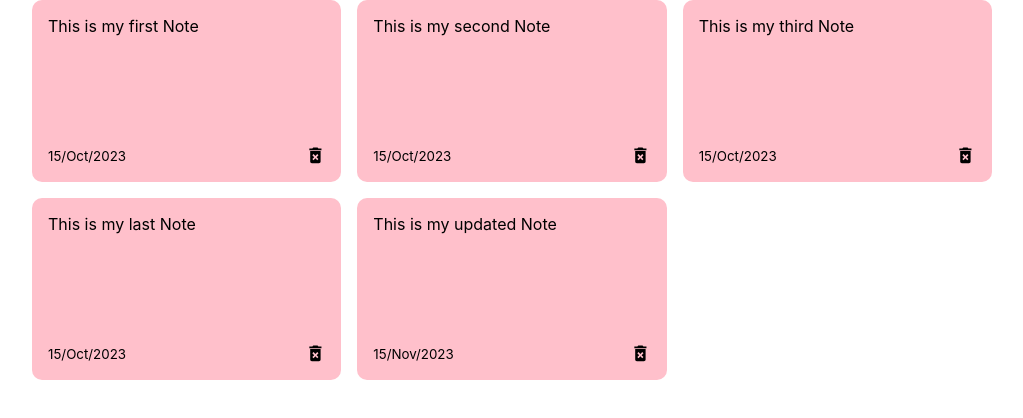
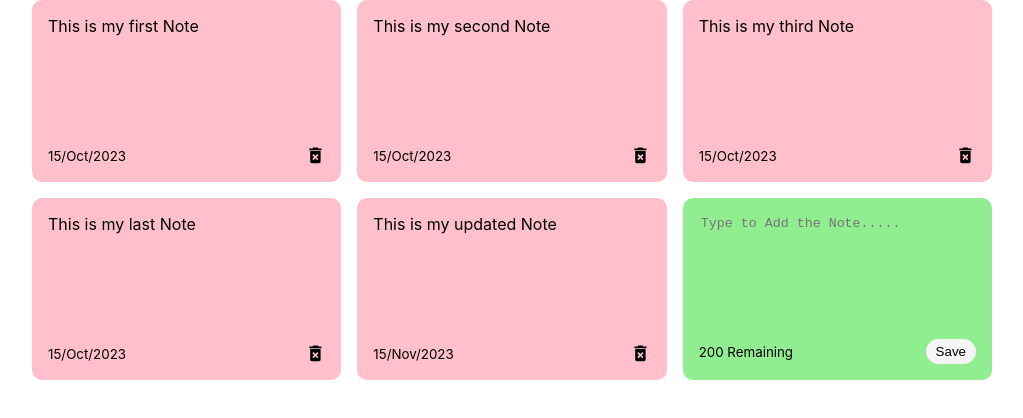
Before and after one commit to lucky-2104/Notes-WebApp, a React (Create React App) app in the folder notes-app/: page / in a window 1280 px wide. Shown: the top 418 px of the page, without its empty margins (128-1151 px from the left). Built offline with nearby package versions, Linux system fonts and the light colour scheme.

Commit message:
Changes made

```diff
--- a/notes-app/src/App.js
+++ b/notes-app/src/App.js
@@ -32,6 +32,7 @@
   return (
     <div className="container">
       <NotesList notes={notes} />
+
     </div>
   )
 };
--- /dev/null
+++ b/notes-app/src/components/AddNote.js
@@ -0,0 +1,30 @@
+import { useState } from 'react';
+
+const AddNote = () => {
+
+    const [noteText, setNoteText] = useState("");
+    const handleChange = (event) => {
+        setNoteText(event.target.value);
+    };
+
+    const handleSaveclick = () => {
+
+    }
+    return (
+        <div className="note new">
+            <textarea rows="8" cols="10"
+                placeholder="Type to Add the Note....."
+                value = {noteText}
+                onChange={handleChange}>
+
+            </textarea>
+            <div className="note-footer">
+                <small>200 Remaining</small>
+                <button className="save" onClick={handleSaveclick}>Save</button>
+            </div>
+
+        </div>
+    )
+};
+
+export default AddNote;
--- a/notes-app/src/components/Note.js
+++ b/notes-app/src/components/Note.js
@@ -7,7 +7,7 @@
                 {text}
             </span>
             <div className="note-footer">
-                <small>{ date}</small>
+                <small>{date}</small>
                 <MdDeleteForever
 					className='delete-icon'
 					size='1.3em'
--- a/notes-app/src/components/NotesList.js
+++ b/notes-app/src/components/NotesList.js
@@ -1,12 +1,17 @@
 import Note from "./Note";
-
+import AddNote from "./AddNote";
 const NotesList = ({notes}) => {
     return (
         <div className='notes-list'>
             {notes.map((notes) => (
-                <Note id={notes.id} text={ notes.text} date = {notes.date} />
+                <Note
+                    id={notes.id}
+                    text={notes.text}
+                    date={notes.date}
+                />
 
             ))}
+            <AddNote/>
 
         </div>
     )
--- a/notes-app/src/index.css
+++ b/notes-app/src/index.css
@@ -27,7 +27,32 @@
 
 }
 
+.note.new{
+  background-color: lightgreen;
 
+}
+
+textarea{
+  border: none;
+  resize : none;
+  background-color: lightgreen;
+}
+
+textarea:focus{
+  outline : none;
+}
+
+.save:hover{
+  background-color: lightblue;
+  cursor: pointer;
+}
+
+.save{
+  background-color: whitesmoke;
+  border: none;
+  padding : 5px 10px 5px 10px;
+  border-radius: 50px;
+}
 
 
 .note{
@@ -40,6 +65,7 @@
   justify-content: space-between;
 }
 
+
 .note-footer{
   display : flex;
   align-items: center;
```
Also changed, not shown: 1 other file (tests, documents, lock files or other folders).
